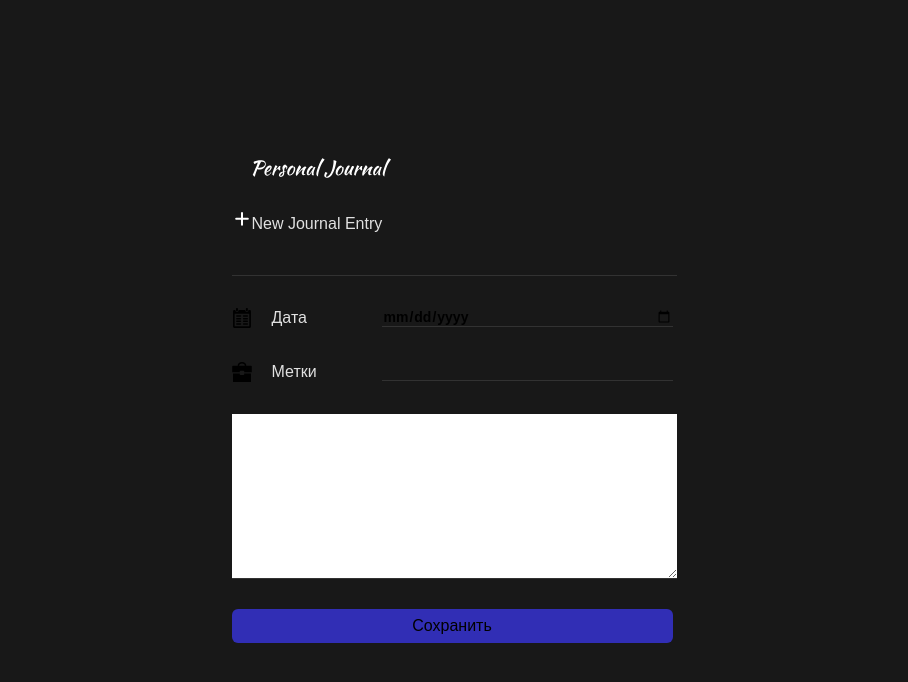
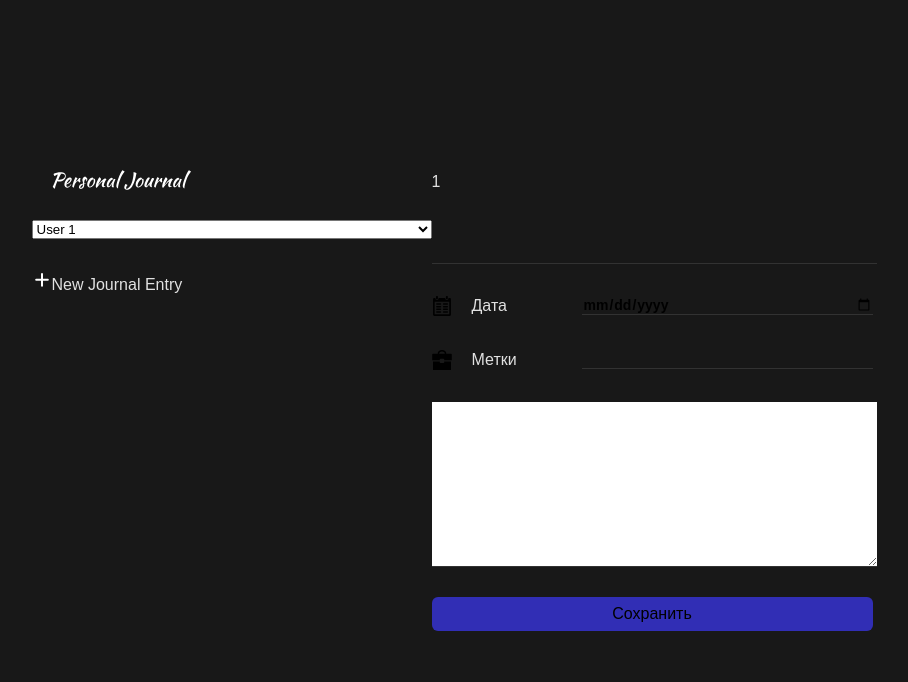
Before and after one commit to igerne94/diary, a React (Vite) app: page / in a window 1280 px wide. Shown: the top 682 px of the page, without its empty margins (188-1096 px from the left). Built offline with nearby package versions, Linux system fonts and the light colour scheme.

Commit message:
adding initial Context: UserContext (Provider/Consumer)

```diff
--- a/src/App.css
+++ b/src/App.css
@@ -1,7 +1,7 @@
-/* .app {
+.app {
 	display: flex;
 	padding: 30px;
-} */
+}
 
 #root {
   max-width: 1280px;
--- a/src/App.jsx
+++ b/src/App.jsx
@@ -6,6 +6,7 @@
 import Body from './layouts/body/Body';
 import LeftPannel from './layouts/leftPannel/LeftPannel';
 import { useLocalStorage } from './hooks/useLocalStorage.hook';
+import { UserContext } from './context/UserContext';
 
 //! Keep doublequoted when uncommented
 // const INITIAL_DATA = [
@@ -46,7 +47,8 @@
   }
 
   return (
-    <>
+    <UserContext.Provider value={{ userId: 1}}>
+      <div className="app">
         <LeftPannel>
           <Header />
           <JournalAddButton />
@@ -55,7 +57,8 @@
         <Body>
           <JournalForm onSubmit={ addItem } />
         </Body>
-    </>
+      </div>
+    </UserContext.Provider>
   );
 }
 
--- a/src/components/Header/Header.jsx
+++ b/src/components/Header/Header.jsx
@@ -1,8 +1,16 @@
 import styles from './Header.module.css';
+import SelectUser from '../SelectUser/SelectUser';
 
-const Header = () => {
+const Header = ({ changedUser }) => {
+    const changeUser = (e) => {
+        changedUser(e.target.value);
+    }
+
     return (
-        <img className={styles.logo} src='/logo.svg' alt='Logo'/>
+        <>
+            <img className={styles.logo} src='/logo.svg' alt='Logo' />
+            <SelectUser changeUser={changeUser} />
+        </>
     );
 };
 
--- a/src/components/JournalForm/JournalForm.jsx
+++ b/src/components/JournalForm/JournalForm.jsx
@@ -4,6 +4,7 @@
 import cn from 'classnames';
 import { formReducer, INITIAL_STATE } from './JournalForm.state';
 import Input from '../Input/Input';
+import { UserContext } from '../../context/UserContext';
 
 function JournalForm({ onSubmit }) {
 	const [formState, dispatchForm] = useReducer(formReducer, INITIAL_STATE);
@@ -63,7 +64,10 @@
 	};
 
 	return (
+		<UserContext.Consumer>
+			{(context) => (
 				<form className={styles['journal-form']} onSubmit={addJournalItem}>
+					{context.userId}
 					<div>
 						<Input
 							type='text'
@@ -106,6 +110,8 @@
 					<textarea name="post" ref={postRef} id="" cols="30" rows="10" value={values.post} onChange={onChange} className={cn(styles['input'], {[styles['invalid']]: !isValid.post})}></textarea>
 					<Button text="Сохранить" />
 				</form>
+			)}
+		</UserContext.Consumer>
 	);
 }
 
--- /dev/null
+++ b/src/components/SelectUser/SelectUser.jsx
@@ -0,0 +1,16 @@
+const SelectUser = ({ changedUser }) => {
+    const changeUser = (e) => {
+        changedUser(e.target.value);
+    }
+
+    return (
+        <>
+            <select name="user" id="user" onChange={changeUser}>
+                <option value='1'>User 1</option>
+                <option value='2'>User 2</option>
+            </select>
+        </>
+    );
+};
+
+export default SelectUser;
--- /dev/null
+++ b/src/context/UserContext.js
@@ -0,0 +1,5 @@
+import { createContext } from 'react';
+
+export const UserContext = createContext({
+    userId: 1
+});
```
Lines whose indentation alone changed are shown as unchanged.
